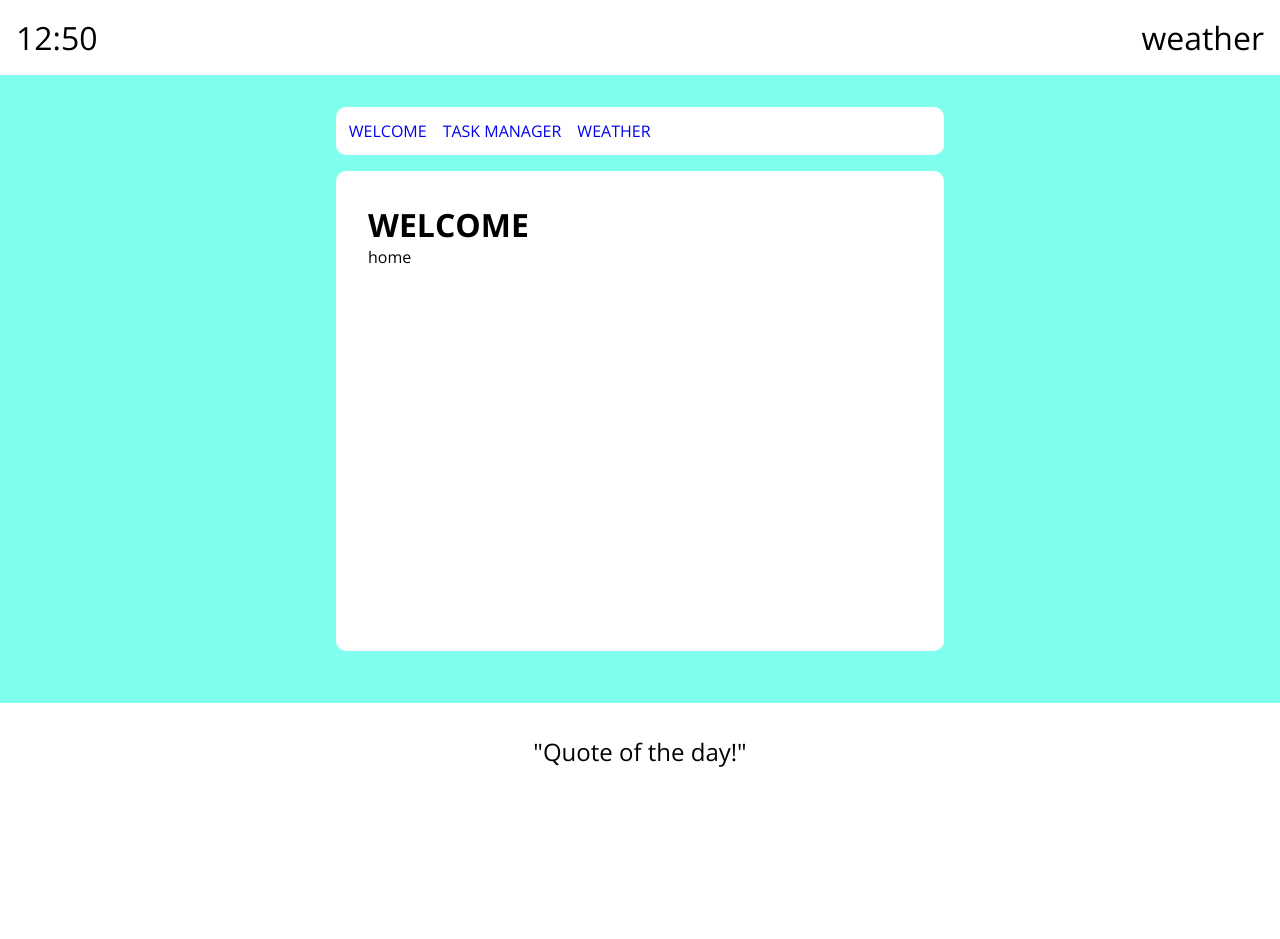
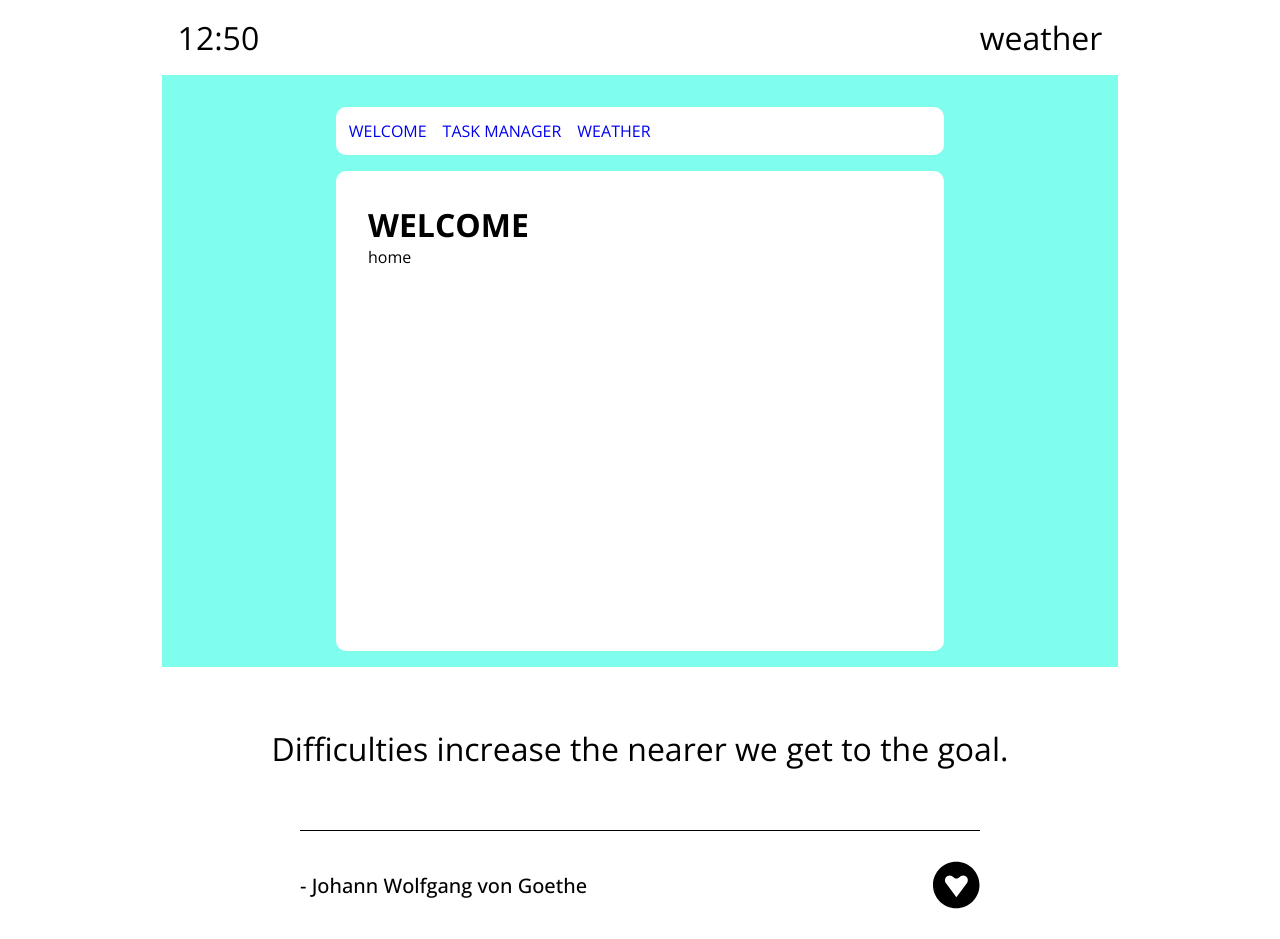
Before and after one commit to Alekssthlm/Mental-project, a React (Vite) app: page / in a window 1280 px wide. Before the commit the page ends 800 px from the top, so only its background shows below. Built offline with nearby package versions, Linux system fonts and the light colour scheme; no server answers.

Commit message:
added random quote

```diff
--- a/package.json
+++ b/package.json
@@ -9,6 +9,10 @@
     "preview": "vite preview"
   },
   "dependencies": {
+    "@fortawesome/fontawesome-svg-core": "^6.5.1",
+    "@fortawesome/free-brands-svg-icons": "^6.5.1",
+    "@fortawesome/free-solid-svg-icons": "^6.5.1",
+    "@fortawesome/react-fontawesome": "^0.2.0",
     "react": "^18.2.0",
     "react-dom": "^18.2.0",
     "react-router-dom": "^6.21.3"
--- /dev/null
+++ b/src/components/Footer.jsx
@@ -0,0 +1,51 @@
+import React, { useState, useEffect } from "react";
+import "./RandomQuote.css";
+import { FontAwesomeIcon } from "@fortawesome/react-fontawesome";
+import { faGratipay } from "@fortawesome/free-brands-svg-icons";
+
+const Footer = () => {
+  const [quote, setQuote] = useState({
+    text: "Difficulties increase the nearer we get to the goal.",
+    author: "Johann Wolfgang von Goethe",
+  });
+
+  const [quotes, setQuotes] = useState([]);
+
+  useEffect(() => {
+    async function loadQuotes() {
+      const response = await fetch("https://type.fit/api/quotes");
+      const quotes = await response.json();
+      setQuotes(quotes);
+      const select = quotes[Math.floor(Math.random() * quotes.length)];
+      setQuote(select);
+    }
+
+    loadQuotes();
+  }, []);
+
+  const random = () => {
+    const select = quotes[Math.floor(Math.random() * quotes.length)];
+    setQuote(select);
+  };
+
+  return (
+    <div className="container">
+      <div className="quote">{quote.text}</div>
+      <div>
+        <div className="line"></div>
+        <div className="bottom">
+          <div className="author">- {quote.author.split(",")[0]}</div>
+          <div className="icons">
+            <FontAwesomeIcon
+              icon={faGratipay}
+              onClick={random}
+              className="pointer-cursor"
+            />
+          </div>
+        </div>
+      </div>
+    </div>
+  );
+};
+
+export default Footer;
--- /dev/null
+++ b/src/components/RandomQuote.css
@@ -0,0 +1,54 @@
+body {
+  display: flex;
+  flex-direction: column;
+  align-items: center;
+  justify-content: flex-end; /* Align to the bottom of the page */
+  min-height: 100vh; /* Ensure the container takes at least the full height of the viewport */
+  margin: 0;
+}
+.container {
+  display: flex;
+  flex-direction: column;
+  align-items: center;
+  margin: auto;
+  margin-top: auto;
+  width: 100%;
+  border-radius: 15px;
+}
+
+.quote {
+  padding: 60px 110px;
+  color: black;
+  font-size: 32px;
+  text-align: center;
+}
+
+.line {
+  width: 680px;
+  height: 1.5px;
+  background: black;
+}
+
+.bottom {
+  display: flex;
+  flex-direction: row;
+  justify-content: space-between;
+  align-items: center;
+  margin: 30px 0px;
+}
+
+.author {
+  color: black;
+  font-size: 20px;
+  font-weight: 500;
+}
+
+.icons {
+  display: flex;
+  gap: 40px;
+}
+
+.pointer-cursor {
+  cursor: pointer;
+  font-size: 2em;
+}
--- a/src/index.css
+++ b/src/index.css
@@ -35,13 +35,14 @@ ul{
   flex: 1;
 }
 
+
 .footer{
   display: flex;
   justify-content: center;
   background-color: white;
-  padding: 2rem;
   font-size: 1.5rem;
 }
+
 
 .app-wrap{
   display: flex;
--- a/src/pages/SiteWrap.jsx
+++ b/src/pages/SiteWrap.jsx
@@ -1,6 +1,7 @@
 import { useEffect, useState } from "react";
 import Navbar from "../components/Navbar";
 import AppContainer from "../components/AppContainer";
+import Footer from "../components/Footer";
 
 export default function SiteWrap() {
   const [path, setPath] = useState(window.location.pathname);
@@ -35,7 +36,7 @@ export default function SiteWrap() {
         </div>
       </div>
       <footer className="footer">
-        <p>"Quote of the day!"</p>
+        <Footer />
       </footer>
     </div>
   );
```
Also changed, not shown: 1 other file (tests, documents, lock files or other folders).
